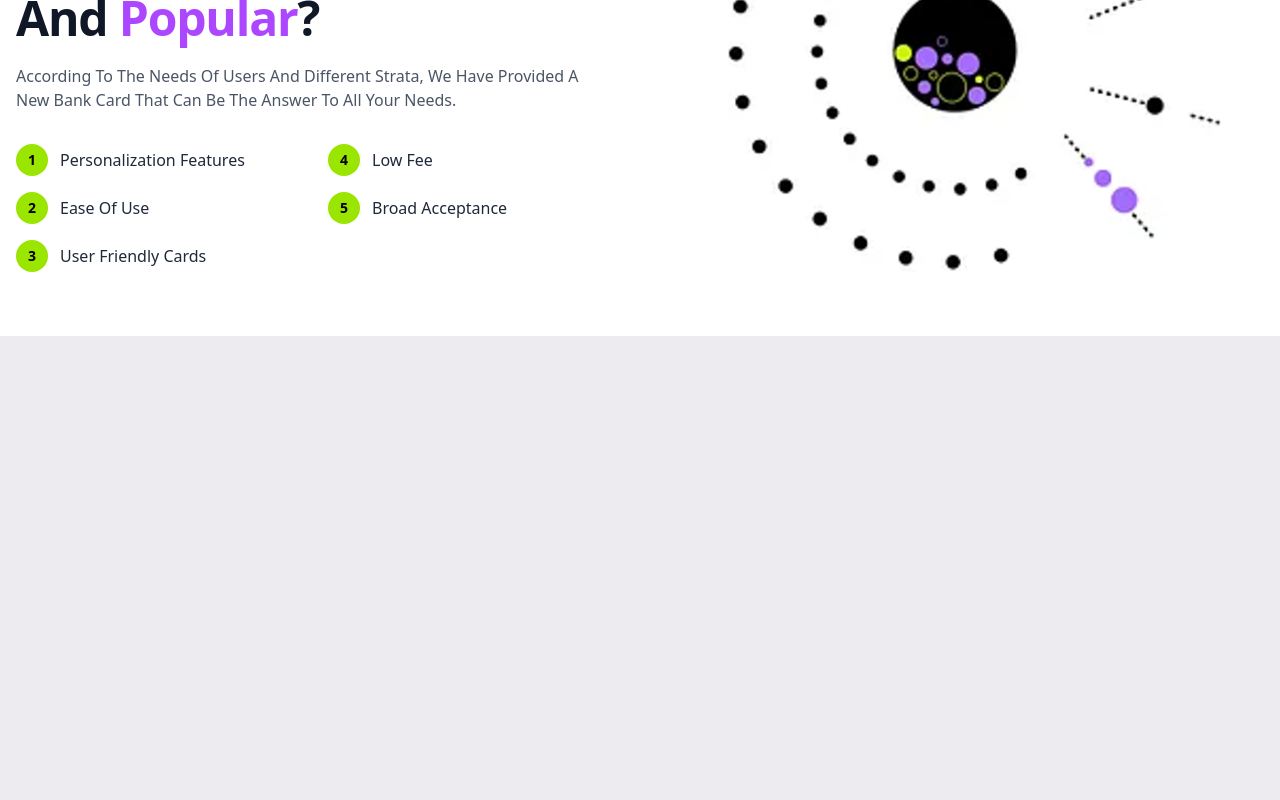
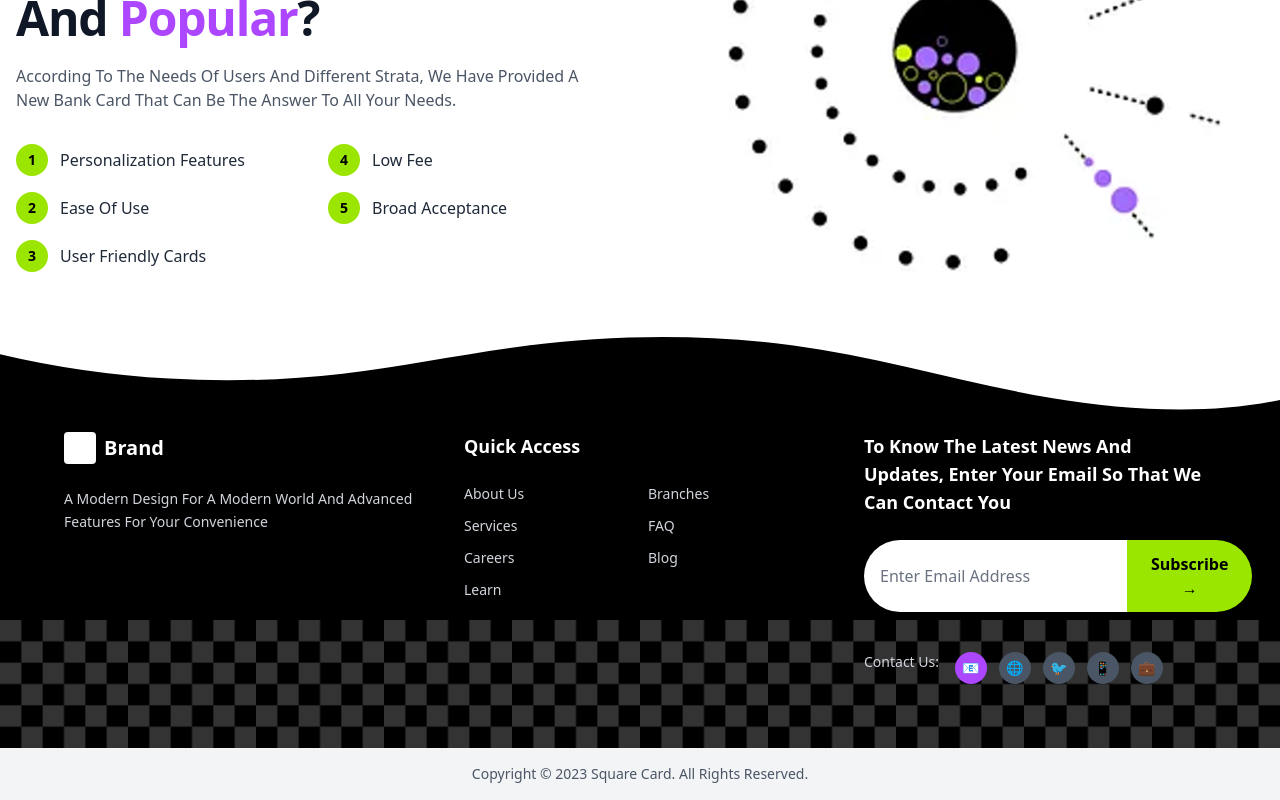
Before and after one commit to SamamaKarim092/square-card-website, a Next.js app: page / in a window 1280 px wide. Shown: the part 4482-5282 px from the top of the page. Before the commit the page ends 4818 px from the top, so only its background shows below. Built offline with nearby package versions, Linux system fonts and the light colour scheme.

Commit message:
Half Footer Complete
Footer needs to implement more things with correction

```diff
--- a/src/app/components/Footer.tsx
+++ b/src/app/components/Footer.tsx
@@ -1,11 +1,129 @@
-import React from 'react'
+import React from 'react';
 
 const Footer = () => {
   return (
-    <div>
+    <div className="relative">
+      {/* Main curved section */}
+      <div className="relative bg-black text-white overflow-hidden">
+        {/* Top curved border */}
+        <div className="absolute top-0 left-0 w-full overflow-hidden leading-none">
+          <svg
+            className="relative block w-full h-20"
+            data-name="Layer 1"
+            xmlns="http://www.w3.org/2000/svg"
+            viewBox="0 0 1200 120"
+            preserveAspectRatio="none"
+          >
+            <path
+              d="M321.39,56.44c58-10.79,114.16-30.13,172-41.86,82.39-16.72,168.19-17.73,250.45-.39C823.78,31,906.67,72,985.66,92.83c70.05,18.48,146.53,26.09,214.34,3V0H0V27.35A600.21,600.21,0,0,0,321.39,56.44Z"
+              fill="#ffffff"
+            ></path>
+          </svg>
+        </div>
 
+        {/* Content area */}
+        <div className="relative z-10 pt-24 pb-16 px-8">
+          <div className="max-w-6xl mx-auto grid grid-cols-1 lg:grid-cols-3 gap-12">
+
+            {/* Left section - Brand */}
+            <div className="space-y-6">
+              <div className="flex items-center space-x-2">
+                <div className="w-8 h-8 bg-white rounded"></div>
+                <span className="text-xl font-bold">Brand</span>
+              </div>
+              <p className="text-gray-300 text-sm leading-relaxed">
+                A Modern Design For A Modern World And Advanced Features For Your Convenience
+              </p>
+            </div>
+
+            {/* Middle section - Quick Access */}
+            <div className="space-y-6">
+              <h3 className="text-lg font-semibold">Quick Access</h3>
+              <div className="grid grid-cols-2 gap-4 text-sm text-gray-300">
+                <div className="space-y-3">
+                  <a href="#" className="block hover:text-white transition-colors">About Us</a>
+                  <a href="#" className="block hover:text-white transition-colors">Services</a>
+                  <a href="#" className="block hover:text-white transition-colors">Careers</a>
+                  <a href="#" className="block hover:text-white transition-colors">Learn</a>
+                </div>
+                <div className="space-y-3">
+                  <a href="#" className="block hover:text-white transition-colors">Branches</a>
+                  <a href="#" className="block hover:text-white transition-colors">FAQ</a>
+                  <a href="#" className="block hover:text-white transition-colors">Blog</a>
+                </div>
+              </div>
+            </div>
+
+            {/* Right section - Newsletter */}
+            <div className="space-y-6">
+              <h3 className="text-lg font-semibold">
+                To Know The Latest News And Updates, Enter Your Email So That We Can Contact You
+              </h3>
+              <div className="flex">
+                <input
+                  type="email"
+                  placeholder="Enter Email Address"
+                  className="flex-1 px-4 py-3 rounded-l-full bg-white text-black placeholder-gray-500 focus:outline-none focus:ring-2 focus:ring-lime-400"
+                />
+                <button className="px-6 py-3 bg-lime-400 text-black font-semibold rounded-r-full hover:bg-lime-300 transition-colors">
+                  Subscribe →
+                </button>
+              </div>
+
+              {/* Social icons */}
+              <div className="flex space-x-4 pt-4">
+                <span className="text-sm text-gray-300">Contact Us:</span>
+                <div className="flex space-x-3">
+                  <div className="w-8 h-8 bg-purple-500 rounded-full flex items-center justify-center">
+                    <span className="text-sm">📧</span>
+                  </div>
+                  <div className="w-8 h-8 bg-gray-600 rounded-full flex items-center justify-center">
+                    <span className="text-sm">🌐</span>
+                  </div>
+                  <div className="w-8 h-8 bg-gray-600 rounded-full flex items-center justify-center">
+                    <span className="text-sm">🐦</span>
+                  </div>
+                  <div className="w-8 h-8 bg-gray-600 rounded-full flex items-center justify-center">
+                    <span className="text-sm">📱</span>
+                  </div>
+                  <div className="w-8 h-8 bg-gray-600 rounded-full flex items-center justify-center">
+                    <span className="text-sm">💼</span>
+                  </div>
+                </div>
+              </div>
+            </div>
+          </div>
+        </div>
+
+        {/* Decorative curved elements at bottom */}
+        <div className="absolute bottom-0 left-0 w-full mt-5">
+          <svg
+            className="w-full h-32"
+            viewBox="0 0 1200 120"
+            preserveAspectRatio="none"
+            xmlns="http://www.w3.org/2000/svg"
+          >
+            <defs>
+              <pattern id="squares" x="0" y="0" width="40" height="40" patternUnits="userSpaceOnUse">
+                <rect x="0" y="0" width="20" height="20" fill="white" opacity="0.2"/>
+                <rect x="20" y="20" width="20" height="20" fill="white" opacity="0.2"/>
+              </pattern>
+            </defs>
+            <rect width="100%" height="100%" fill="url(#squares)"/>
+          </svg>
+        </div>
+      </div>
+
+      {/* Copyright section */}
+      <div className="bg-gray-100 py-4">
+        <div className="max-w-6xl mx-auto px-8 text-center">
+          <p className="text-sm text-gray-600">
+            Copyright © 2023 Square Card. All Rights Reserved.
+          </p>
+        </div>
+      </div>
     </div>
-  )
-}
+  );
+};
 
-export default Footer
+export default Footer;
--- a/src/app/page.tsx
+++ b/src/app/page.tsx
@@ -19,9 +19,9 @@ export default function Home() {
       <UpToDate />
       <Cards />
       <About />
+      <Footer />
       <Testimonials />
       <CTA />
-      <Footer />
     </>
   );
 }
```
